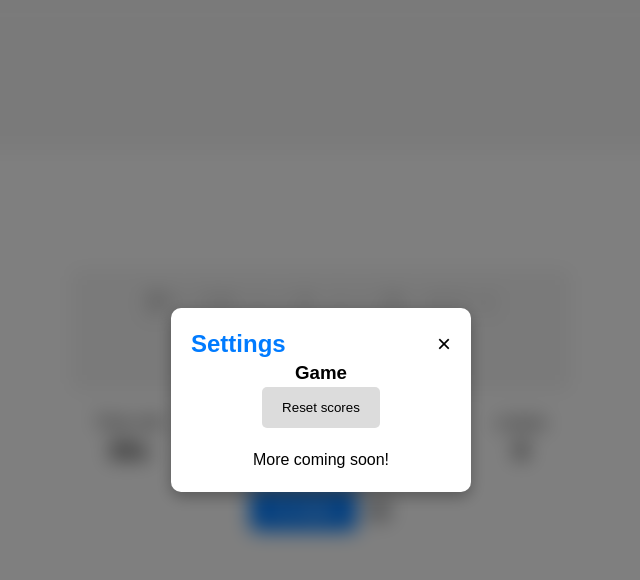
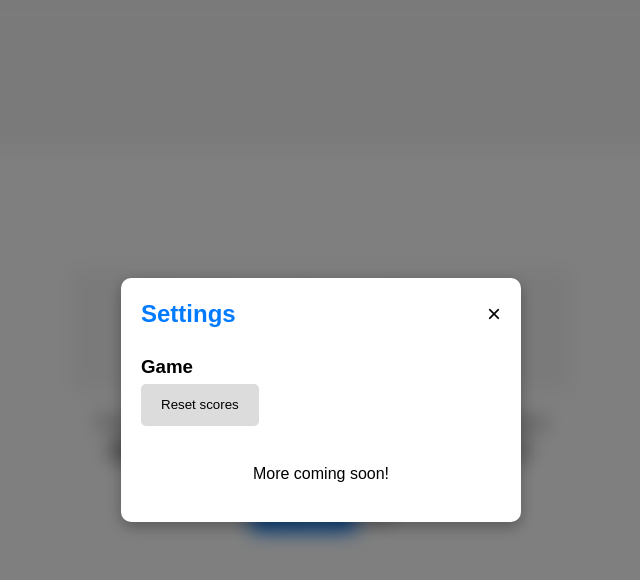
Before and after one commit to rbrickmn/syntaxsprint-app, a React (Vite) app: page / in a window 1280 px wide. Both pictures are taken after a click on the button "Settings". Shown: the top 580 px of the page, without its empty margins (319-959 px from the left). Built offline with nearby package versions, Linux system fonts and the light colour scheme.

Commit message:
Fully design settings panel & add polish

```diff
--- a/src/components/SettingsPanel/SettingsPanel.css
+++ b/src/components/SettingsPanel/SettingsPanel.css
@@ -18,7 +18,7 @@
   background: #fff;
   border-radius: 10px;
   padding: 20px;
-  width: 300px;
+  width: 400px;
   box-shadow: 0 5px 15px rgba(0, 0, 0, 0.3);
   text-align: center;
 }
@@ -27,11 +27,21 @@
   display: flex;
   justify-content: space-between;
   align-items: center;
+  margin-bottom: 1.5rem;
 }
 
 .settings-header h2 {
   margin: 0;
   color: #007bff;
+}
+
+.settings-content {
+  text-align: left;
+}
+
+.coming-soon {
+  text-align: center;
+  margin: 1rem 0;
 }
 
 .close-button {
@@ -43,6 +53,7 @@
 
 .settings-content h3 {
   color: black;
+  margin: 0.2rem 0;
 }
 
 .reset-scores-button {
@@ -52,4 +63,9 @@
   border-radius: 5px;
   cursor: pointer;
   margin-bottom: 20px;
+  transition: background-color 0.3s;
 }
+
+.reset-scores-button:hover {
+  background-color: #cccccc;
+}
--- a/src/components/SettingsPanel/SettingsPanel.jsx
+++ b/src/components/SettingsPanel/SettingsPanel.jsx
@@ -7,7 +7,7 @@ const SettingsPanel = ({ onClose, onResetScores }) => {
       <div className="settings-container">
         <div className="settings-header">
           <h2>Settings</h2>
-          <button className="close-button" onClick={onClose}>
+          <button className="close-button" onClick={onClose} title="Close">
             &times;
           </button>
         </div>
@@ -16,10 +16,11 @@ const SettingsPanel = ({ onClose, onResetScores }) => {
           <button
             className="reset-scores-button"
             onClick={onResetScores} // Call resetScores function on click
+            title="Reset scores"
           >
             Reset scores
           </button>
-          <p>More coming soon!</p>
+          <p className="coming-soon">More coming soon!</p>
         </div>
       </div>
     </div>
--- a/src/components/SyntaxSprint/SyntaxSprint.css
+++ b/src/components/SyntaxSprint/SyntaxSprint.css
@@ -44,10 +44,11 @@
   color: white;
   border: none;
   border-radius: 5px;
+  transition: background-color 0.3s;
 }
 
 .try-again-button:hover {
-  background-color: #0056b3;
+  background-color: #005fc5;
 }
 
 .button-section {
```
